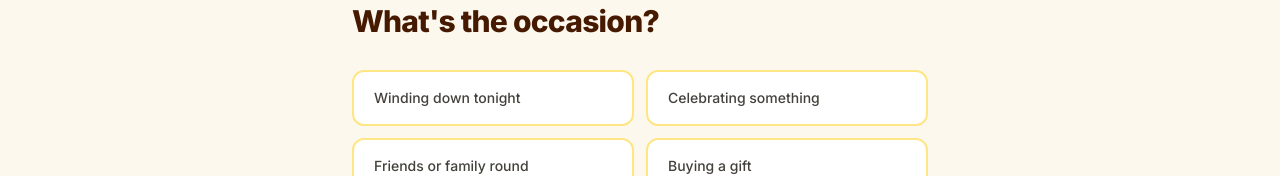
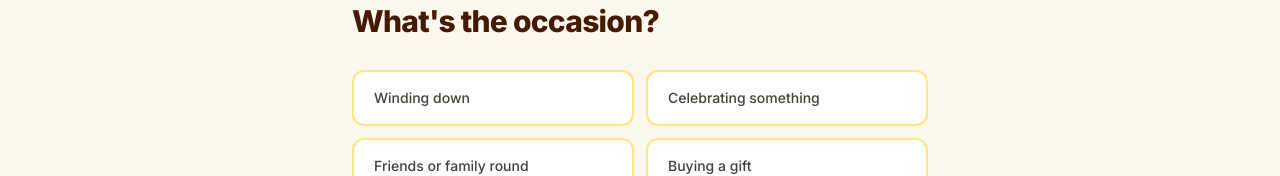
Before and after one commit to nathantsimon/guided-beer-discovery, a Next.js app: page /discover in a window 1280 px wide. Shown: the part 189-365 px from the top of the page. Built offline with nearby package versions, Linux system fonts and the light colour scheme.

Commit message:
L19: remove tonight from Q1 winding down option

```diff
--- a/src/app/discover/page.tsx
+++ b/src/app/discover/page.tsx
@@ -15,7 +15,7 @@ const allSteps: StepDef[] = [
     id: "occasion",
     question: "What's the occasion?",
     options: [
-      { value: "Winding down tonight", label: "Winding down tonight" },
+      { value: "Winding down", label: "Winding down" },
       { value: "Celebrating something", label: "Celebrating something" },
       { value: "Friends or family round", label: "Friends or family round" },
       { value: "Buying a gift", label: "Buying a gift" },
```
